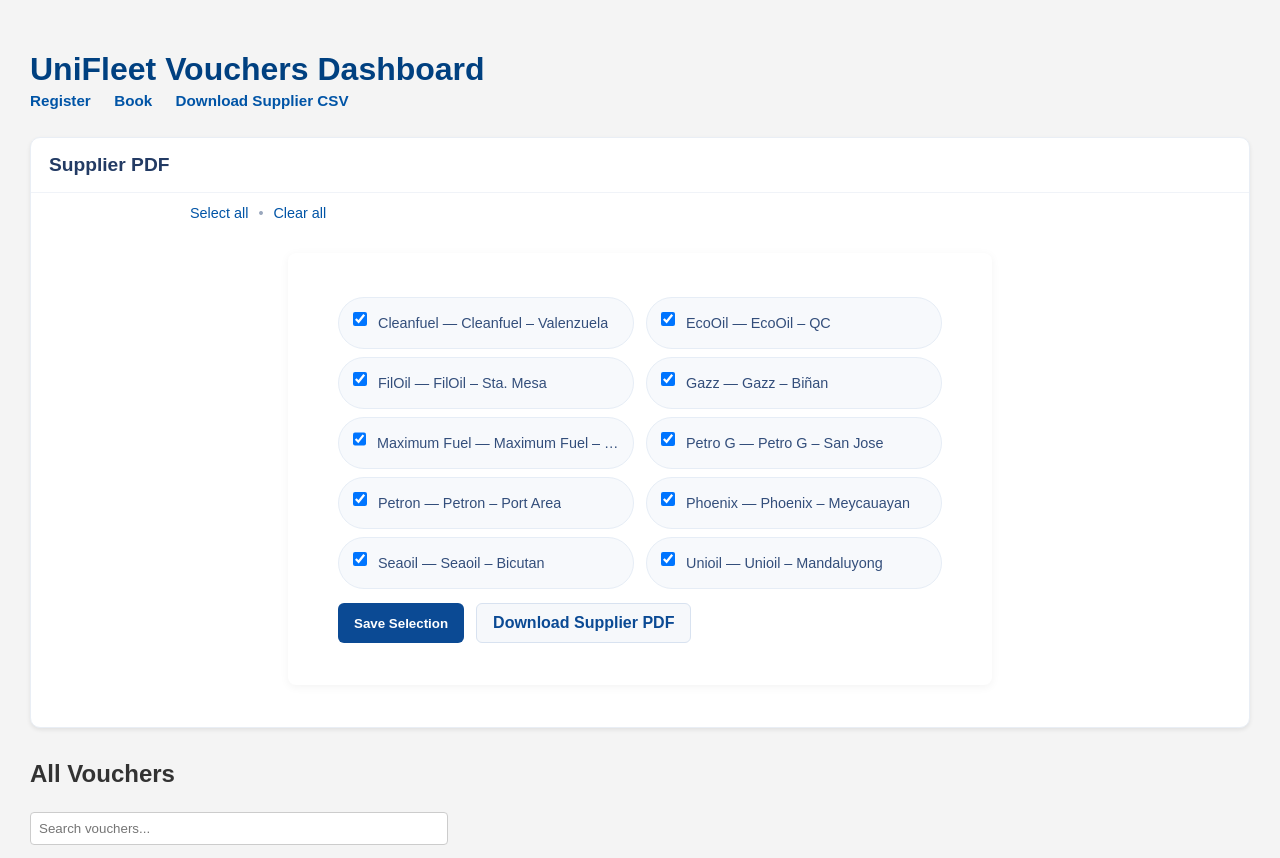
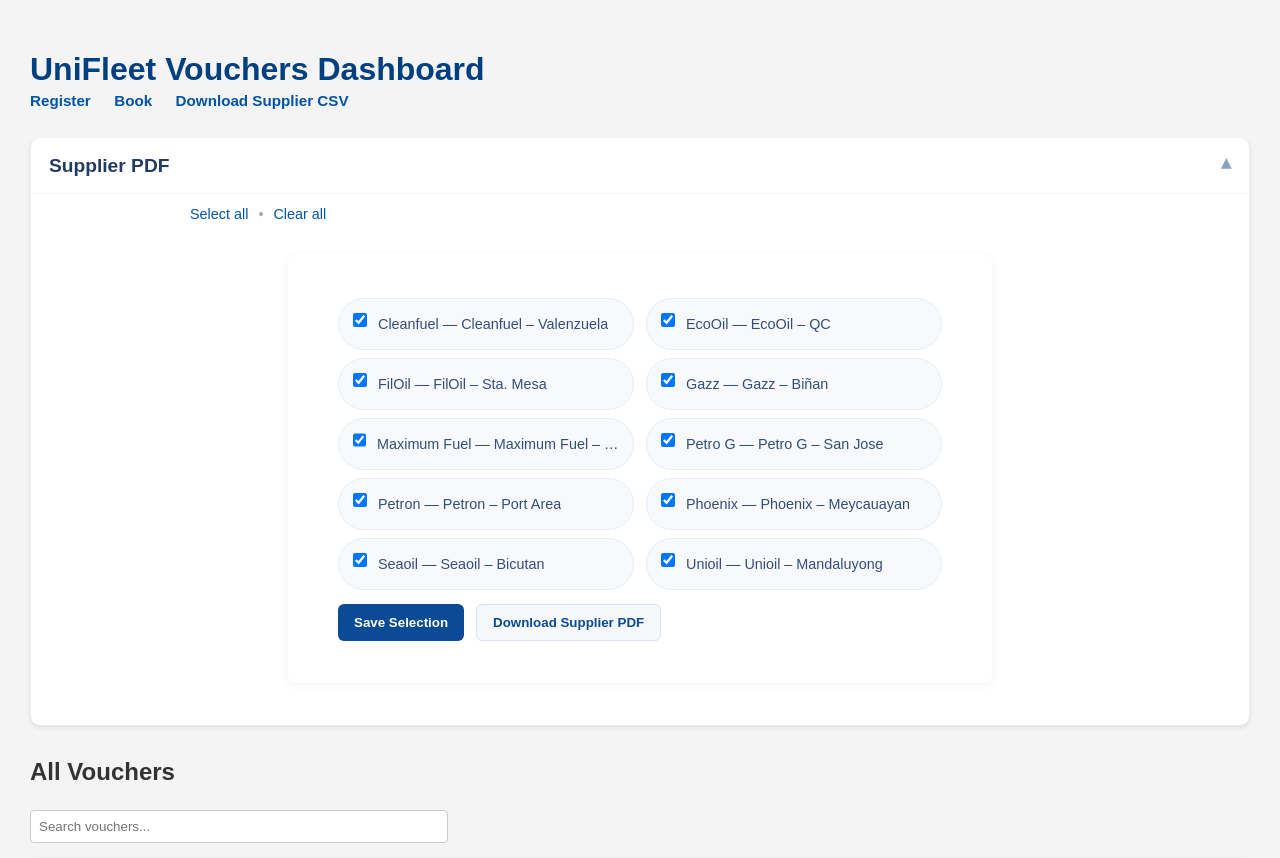
Before and after one commit to kayacohen/unifleet-v2-webapp, a Flask app: page /form in a window 1280 px wide, after a click that opens the changed part. Shown: the top 858 px of the page. Run offline with Flask 3, Linux system fonts and the light colour scheme.

Commit message:
ui(book,form): lock Diesel input non-editable; add caret indicator to Supplier PDF dropdown

```diff
--- a/templates/form.html
+++ b/templates/form.html
@@ -130,7 +130,19 @@
           font-weight: 700;
           color: #233b64;
           border-bottom: 1px solid #f0f3f8;
+
+          /* show a caret and align like a header */
+          display: flex;
+          align-items: center;
+          justify-content: space-between;
         }
+        .panel .caret {
+          font-weight: 700;
+          color: #8aa0c2;
+          transition: transform 0.15s ease;
+        }
+        .panel[open] .caret { transform: rotate(180deg); }
+
         .panel > summary::-webkit-details-marker { display: none; }
 
         /* Constrain panel inner width and center it */
@@ -237,7 +249,7 @@
     <!-- Supplier PDF filter + actions (persist via cookie) -->
     <!-- NOTE: removed `open` so it's collapsed by default -->
     <details class="panel">
-      <summary>Supplier PDF</summary>
+      <summary>Supplier PDF <span class="caret">▾</span></summary>
 
       <!-- Compact controls row -->
       <div class="panel-controls">
@@ -258,7 +270,8 @@
                 name="station_id"
                 value="{{ s.get('id') }}"
                 {% if default_all or (s.get('id') in selected_station_ids) %}checked{% endif %}
-              >
+              />
+
               <span class="station-pill-text">
                 {{ (s.get('brand') or '') }} — {{ (s.get('name') or '') }}
               </span>
@@ -268,8 +281,9 @@
 
         <div class="panel-actions">
           <button type="submit" class="btn-primary">Save Selection</button>
-          <a class="btn-secondary" href="/supplier-sheet.pdf" download>Download Supplier PDF</a>
+          <button type="button" class="btn-secondary" id="exportSupplierPdf">Download Supplier PDF</button>
         </div>
+
       </form>
     </details>
 
@@ -401,5 +415,24 @@
         })();
     </script>
 
+  <script>
+    (function () {
+      const exportBtn = document.getElementById('exportSupplierPdf');
+      const form = document.getElementById('pdfPrefsForm');
+      if (!exportBtn || !form) return;
+
+      exportBtn.addEventListener('click', () => {
+        const ids = Array.from(
+          form.querySelectorAll('input[type="checkbox"][name="station_id"]:checked')
+        ).map(cb => cb.value);
+        const qs = ids.length
+          ? ('?' + ids.map(id => 'station=' + encodeURIComponent(id)).join('&'))
+          : '';
+        window.location.href = '/supplier-sheet.pdf' + qs;
+      });
+    })();
+  </script>
+
+
 </body>
 </html>
```
Also changed, not shown: templates/book.html (+8 -1 lines).
